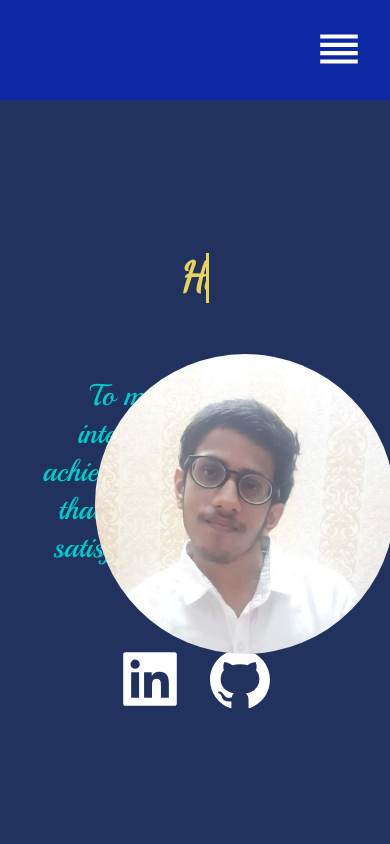
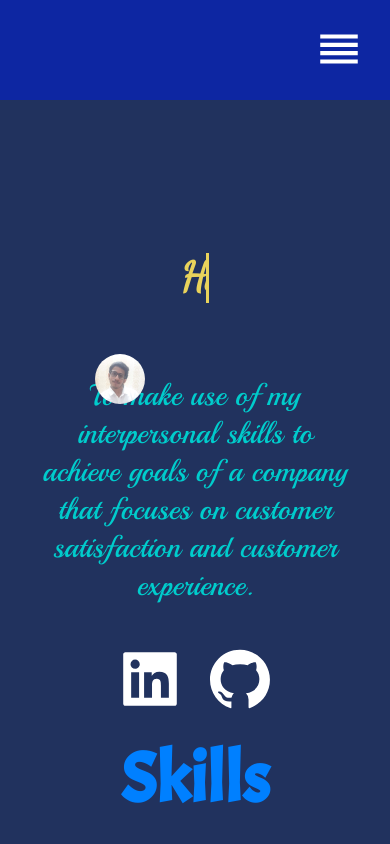
Before and after one commit to Nitin1692/Personal-Portfolio, a React (Create React App) app: page / in a window 390 px wide. Shown: the top 844 px of the page. Built offline with nearby package versions, Linux system fonts and the light colour scheme; a web font is replaced by a local one.

Commit message:
Worked on home

```diff
--- a/src/styles/home.css
+++ b/src/styles/home.css
@@ -123,11 +123,11 @@
     right: -95px;
   }
 
-   @media only screen and (max-width: 434px){
+   @media only screen and (max-width: 600px){
     .image{
       clip-path: circle(50% at 50% 50%);
-      width: 300px;
-      height: 300px;
+      width: 50px;
+      height: 50px;
       position: relative;
       top: -490px;
       right: -95px;
```
